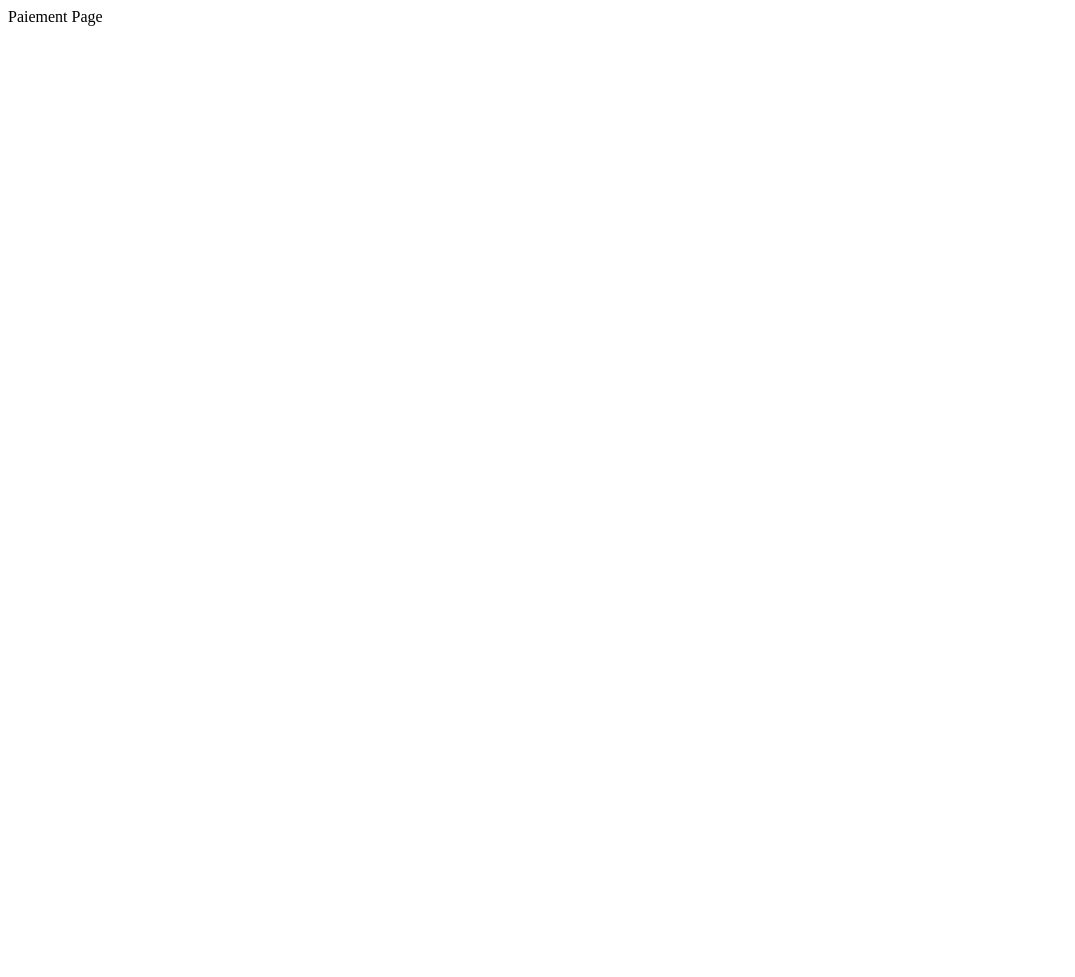
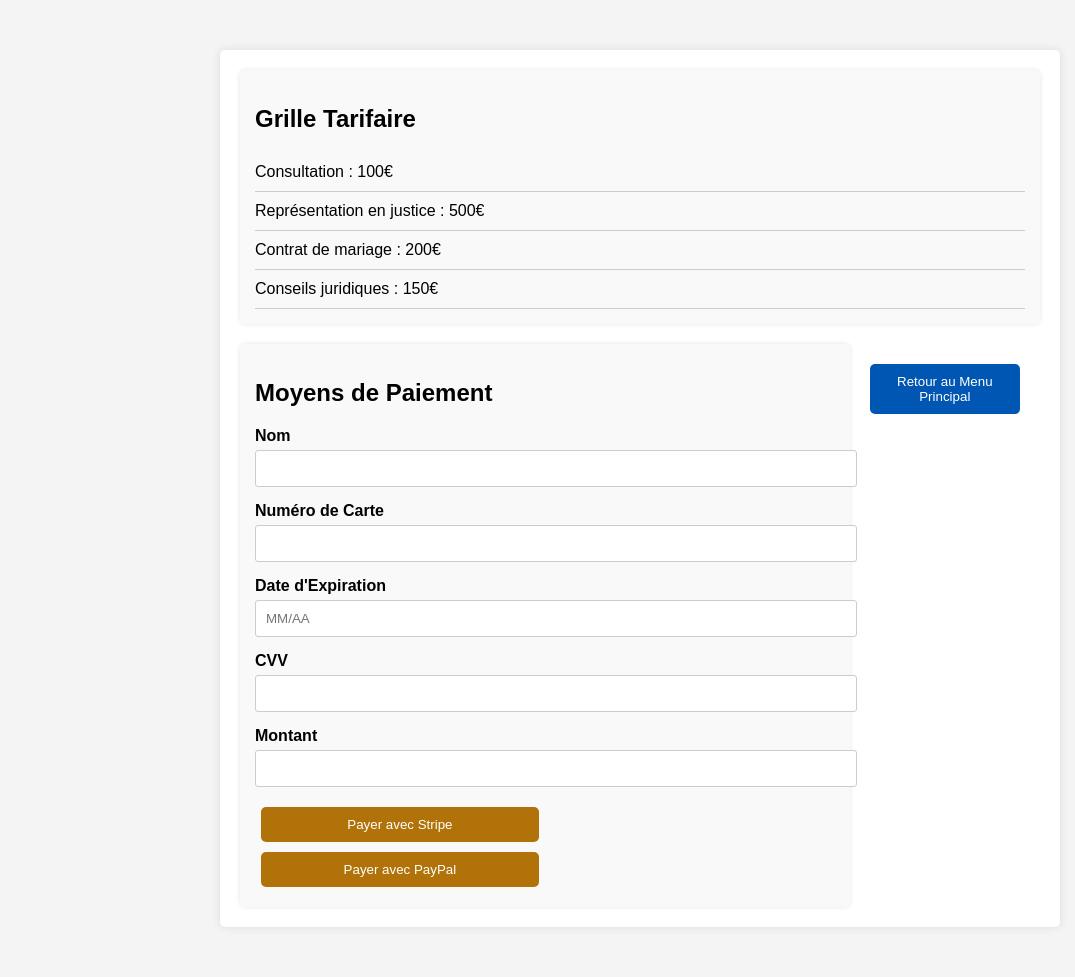
Before and after one commit to BaptisteChesneau/LEXNOBILIS, a Flask app: page /paiement in a window 1280 px wide. Before the commit the part shown is almost empty. Shown: the whole page, without its empty margins (0-1075 px from the left). Before the commit the page ends 26 px from the top, so only its background shows below. Run offline with Flask 3, Linux system fonts and the light colour scheme.

Commit message:
Add paiement branch for Nous page

```diff
--- a/Menu/app.py
+++ b/Menu/app.py
@@ -56,7 +56,7 @@ def espace_client():
 def suivi_dossier():
     return render_template('suivi_dossier.html', documents=documents)
 
-@app.route('/envoie_documents', methods=['GET', 'POST'])
+@app.route('/envoi_documents', methods=['GET', 'POST'])
 def envoi_documents():
     if request.method == 'POST':
         if 'document' not in request.files:
@@ -69,7 +69,7 @@ def envoi_documents():
             file.save(os.path.join(app.config['UPLOAD_FOLDER'], filename))
             documents.append({'filename': filename, 'path': os.path.join(app.config['UPLOAD_FOLDER'], filename)})
             return redirect(url_for('suivi_dossier'))
-    return render_template('envoie_documents.html')
+    return render_template('envoi_documents.html')
 
 @app.route('/uploads/<filename>')
 def uploaded_file(filename):
@@ -77,7 +77,7 @@ def uploaded_file(filename):
 
 @app.route('/nous')
 def nous():
-    return "Nous Page"
+     return render_template('nous.html')
 
 @app.route('/nos_avocats')
 def nos_avocats():
@@ -100,7 +100,7 @@ def formulaire():
 
 @app.route('/paiement')
 def paiement():
-    return "Paiement Page"
+    return render_template('paiement.html')
 
 @app.route('/chatbot')
 def chatbot():
--- a/Menu/static/styles.css
+++ b/Menu/static/styles.css
@@ -263,3 +263,93 @@ button:hover {
     border-radius: 5px;
     margin-bottom: 20px;
 }
+
+.paiement-container {
+    max-width: 800px;
+    margin: 50px auto;
+    padding: 20px;
+    background-color: #fff;
+    border-radius: 5px;
+    box-shadow: 0 0 10px rgba(0, 0, 0, 0.1);
+    display: flex;
+    gap: 20px;
+    flex-wrap: wrap;
+}
+
+.tarifaire, .paiement-options {
+    flex: 1 1 calc(50% - 10px);
+    background-color: #f9f9f9;
+    padding: 15px;
+    border-radius: 5px;
+    box-shadow: 0 0 5px rgba(0, 0, 0, 0.1);
+}
+
+.tarifaire ul {
+    list-style-type: none;
+    padding: 0;
+    margin: 0;
+}
+
+.tarifaire li {
+    padding: 10px 0;
+    border-bottom: 1px solid #ccc;
+}
+
+.paiement-options form .form-group {
+    margin-bottom: 15px;
+}
+
+.paiement-options form .form-group label {
+    display: block;
+    margin-bottom: 5px;
+    font-weight: bold;
+}
+
+.paiement-options form .form-group input {
+    width: 100%;
+    padding: 10px;
+    border: 1px solid #ccc;
+    border-radius: 3px;
+}
+
+.paiement-options button {
+    width: 48%;
+    margin: 5px 1%;
+    padding: 10px;
+    background-color: #b17309;
+    border: none;
+    border-radius: 5px;
+    color: #fff;
+    cursor: pointer;
+}
+
+.paiement-options button:hover {
+    background-color: #a26508;
+}
+
+.paiement-container a button {
+    margin-top: 20px;
+    width: calc(100% - 20px);
+    padding: 10px;
+    background-color: #0056b3;
+    color: white;
+    text-align: center;
+    border: none;
+    border-radius: 5px;
+    text-decoration: none;
+}
+
+.paiement-container a button:hover {
+    background-color: #003f7f;
+}
+
+@media (max-width: 768px) {
+    .paiement-container {
+        flex-direction: column;
+        align-items: center;
+    }
+
+    .tarifaire, .paiement-options {
+        width: 100%;
+    }
+}
--- /dev/null
+++ b/Menu/templates/paiement.html
@@ -0,0 +1,50 @@
+<!DOCTYPE html>
+<html lang="en">
+<head>
+    <meta charset="UTF-8">
+    <meta name="viewport" content="width=device-width, initial-scale=1.0">
+    <title>Paiement - LexNobilis</title>
+    <link rel="stylesheet" href="{{ url_for('static', filename='styles.css') }}">
+</head>
+<body>
+    <div class="paiement-container">
+        <div class="tarifaire">
+            <h2>Grille Tarifaire</h2>
+            <ul>
+                <li>Consultation : 100€</li>
+                <li>Représentation en justice : 500€</li>
+                <li>Contrat de mariage : 200€</li>
+                <li>Conseils juridiques : 150€</li>
+            </ul>
+        </div>
+        <div class="paiement-options">
+            <h2>Moyens de Paiement</h2>
+            <form method="post" action="/process_payment">
+                <div class="form-group">
+                    <label for="name">Nom</label>
+                    <input type="text" id="name" name="name" required>
+                </div>
+                <div class="form-group">
+                    <label for="card-number">Numéro de Carte</label>
+                    <input type="text" id="card-number" name="card-number" required>
+                </div>
+                <div class="form-group">
+                    <label for="expiration">Date d'Expiration</label>
+                    <input type="text" id="expiration" name="expiration" placeholder="MM/AA" required>
+                </div>
+                <div class="form-group">
+                    <label for="cvv">CVV</label>
+                    <input type="text" id="cvv" name="cvv" required>
+                </div>
+                <div class="form-group">
+                    <label for="amount">Montant</label>
+                    <input type="text" id="amount" name="amount" required>
+                </div>
+                <button type="submit">Payer avec Stripe</button>
+                <button type="submit">Payer avec PayPal</button>
+            </form>
+        </div>
+        <a href="{{ url_for('home') }}"><button>Retour au Menu Principal</button></a>
+    </div>
+</body>
+</html>
```
